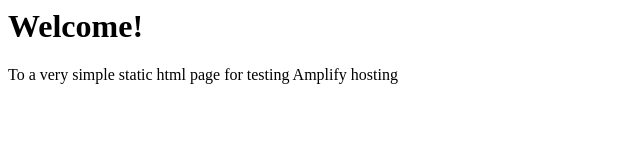
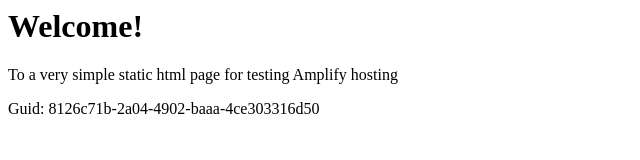
Before and after one commit to aws-aemilia-sin/Github-PR-Commit-Integration-Test-DoNotTouch-v1-prod-ap-southeast-1, a website: page src/index.html in a window 1280 px wide. Shown: the whole page, without its empty margins (0-640 px from the left). Drawn offline with Linux system fonts and the light colour scheme.

Commit message:
commit from integ tests

```diff
--- a/src/index.html
+++ b/src/index.html
@@ -1,3 +1,5 @@
+
+
 <html lang="en">
 
 <head>
@@ -10,6 +12,6 @@
 <body>
     <h1>Welcome!</h1>
     <p>To a very simple static html page for testing Amplify hosting</p>
-</body>
+    <p>Guid: 8126c71b-2a04-4902-baaa-4ce303316d50</p></body>
 
 </html>
```
